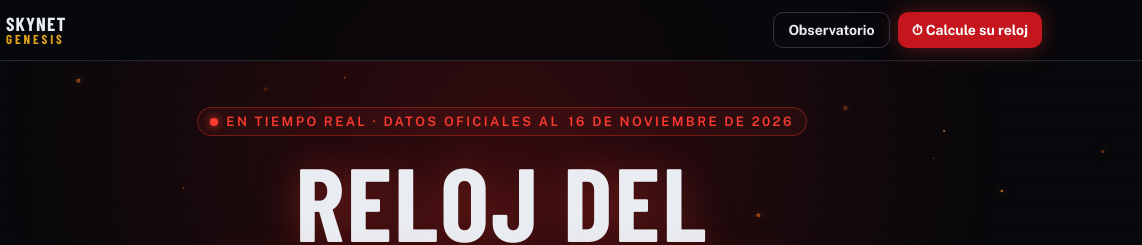
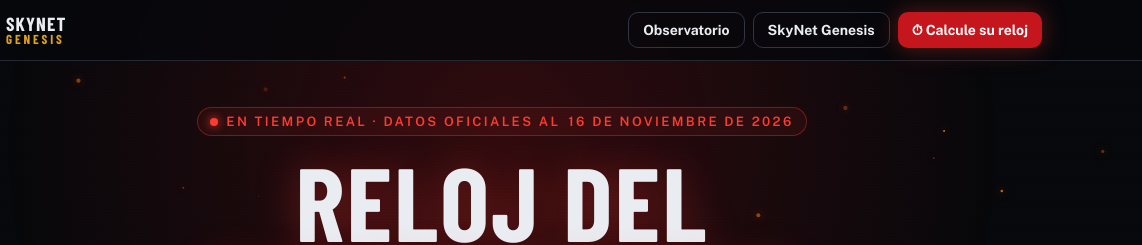
Before and after one commit to RL-rikardolondono/observatorio, a plain HTML site: page reloj/index.html in a window 1280 px wide. Shown: the top 245 px of the page, 138-1280 px from the left. Drawn offline with nearby package versions, Linux system fonts and the light colour scheme; no server answers; a web font is replaced by a local one.

Commit message:
Observatorio: logo al Observatorio y botón SkyNet Genesis en reloj
Co-Authored-By: Claude Opus 5.5 <noreply@anthropic.com>
Claude-Session: https://claude.ai/code/session_01DZTYMrvVbUa8HUJ65VFjsM

```diff
--- a/reloj/index.html
+++ b/reloj/index.html
@@ -185,11 +185,11 @@ footer a{color:var(--soft)}
 
 <header class="top">
   <div class="wrap">
-    <a class="brand" href="https://skynetgenesis.com" target="_blank" rel="noopener" aria-label="SkyNet Genesis">
+    <a class="brand" href="https://observatorio.skynetgenesis.com/" aria-label="Observatorio SkyNet Genesis">
       <svg viewBox="0 0 200 200" aria-hidden="true"><g stroke="#FFFFFF" stroke-linecap="round"><polygon points="100,42 150.2,71 150.2,129 100,158 49.8,129 49.8,71" fill="none" stroke-opacity=".35" stroke-width="4"/><path d="M100 100L100 42M100 100L150.2 71M100 100L150.2 129M100 100L100 158M100 100L49.8 129M100 100L49.8 71" stroke-width="6"/></g><g fill="#FFFFFF"><circle cx="150.2" cy="71" r="10"/><circle cx="150.2" cy="129" r="10"/><circle cx="100" cy="158" r="10"/><circle cx="49.8" cy="129" r="10"/><circle cx="49.8" cy="71" r="10"/></g><circle cx="100" cy="42" r="13" fill="#E0A21A"/><circle cx="100" cy="100" r="20" fill="#E0A21A"/></svg>
       <b>SKYNET<span>GENESIS</span></b>
     </a>
-    <span style="display:flex;gap:8px"><a class="btn ghost sm" href="https://observatorio.skynetgenesis.com/">Observatorio</a><a class="btn red sm" href="#calcule">⏱ Calcule su reloj</a></span>
+    <span style="display:flex;gap:8px"><span class="hdr-links" style="display:flex;gap:8px;align-items:center"><style>.hdr-links .sg{display:inline-flex!important}@media(max-width:600px){.hdr-links .solo-pc{display:none!important}}</style><a class="btn ghost sm solo-pc" href="https://observatorio.skynetgenesis.com/">Observatorio</a><a class="btn ghost sm sg" href="https://skynetgenesis.com/" target="_blank" rel="noopener">SkyNet Genesis</a></span><a class="btn red sm" href="#calcule">⏱ Calcule su reloj</a></span>
   </div>
 </header>
 
```
